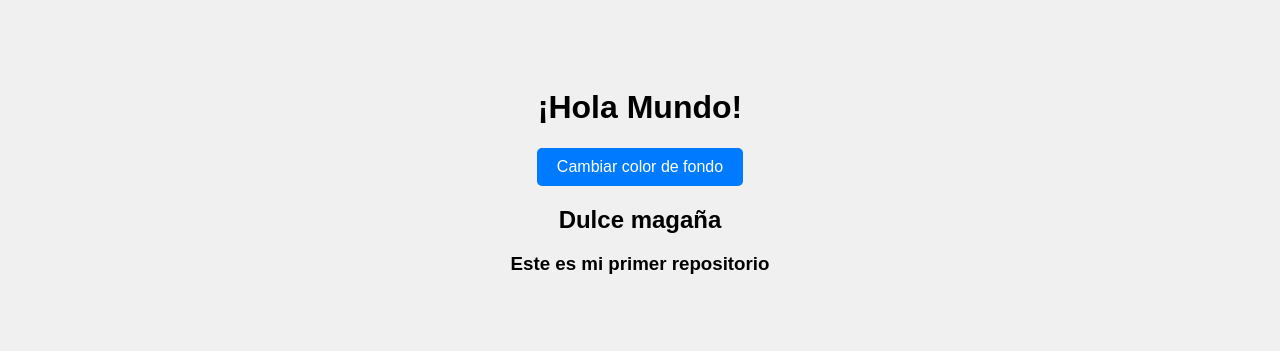
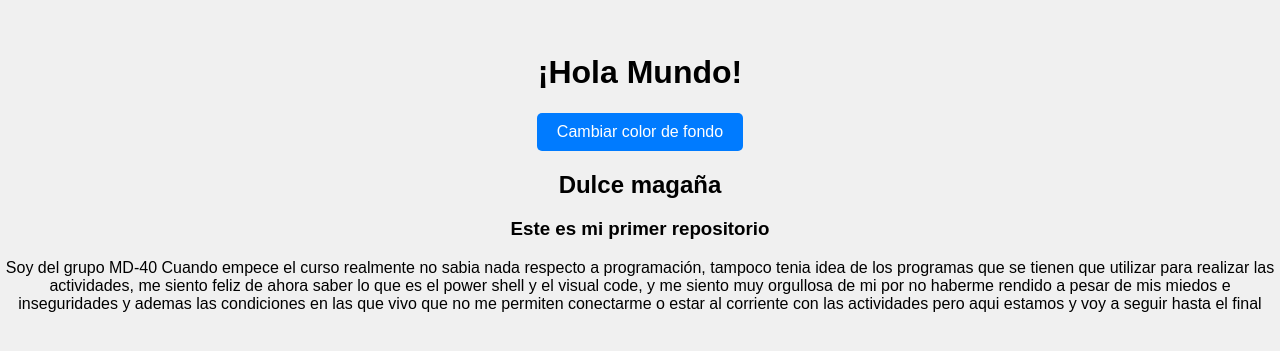
Before and after one commit to dulcemagana/web-fork, a plain HTML site: page index.html in a window 1280 px wide. Shown: the part 219-570 px from the top of the page. Drawn offline with Linux system fonts and the light colour scheme.

Commit message:
version dulce aide magaña castañeda

```diff
--- a/index.html
+++ b/index.html
@@ -12,6 +12,8 @@
         <button id="colorButton">Cambiar color de fondo</button>
         <h2>Dulce magaña</h2>
         <h3>Este es mi primer repositorio</h3>
+        <p>Soy del grupo MD-40 Cuando empece el curso realmente no sabia nada respecto a programación, tampoco tenia idea de los programas que se tienen que utilizar para realizar las actividades, me siento feliz de ahora saber lo que es el power shell y el visual code, y me siento muy orgullosa de mi por no haberme rendido a pesar de mis miedos e inseguridades y ademas las condiciones en las que vivo que no me permiten conectarme o estar al corriente con las actividades pero aqui estamos y voy a seguir hasta el final</p>
+
     </div>
     <script src="script.js"></script>
 </body>
```
Also changed, not shown: Shingeki todos.jfif (added).
